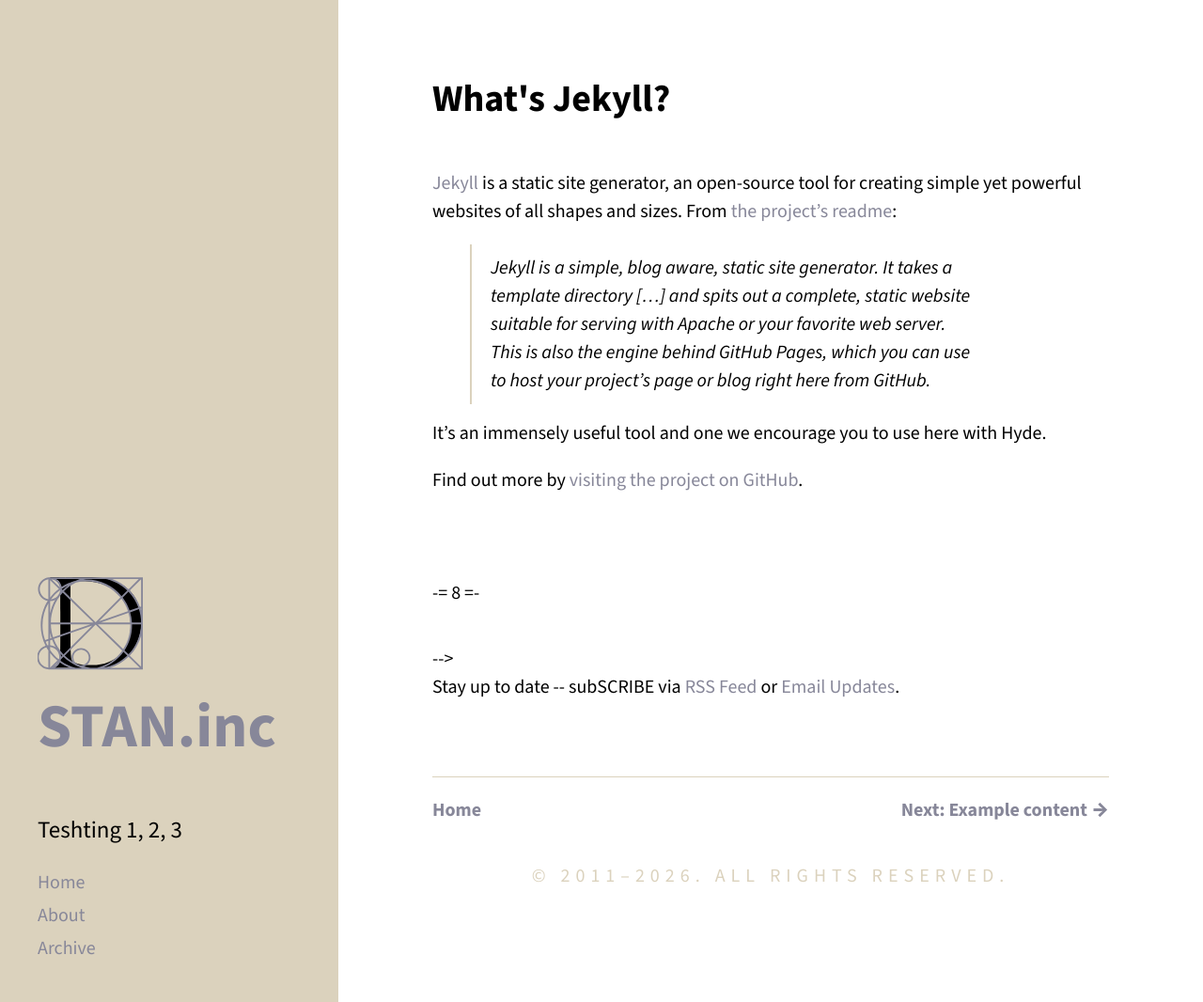
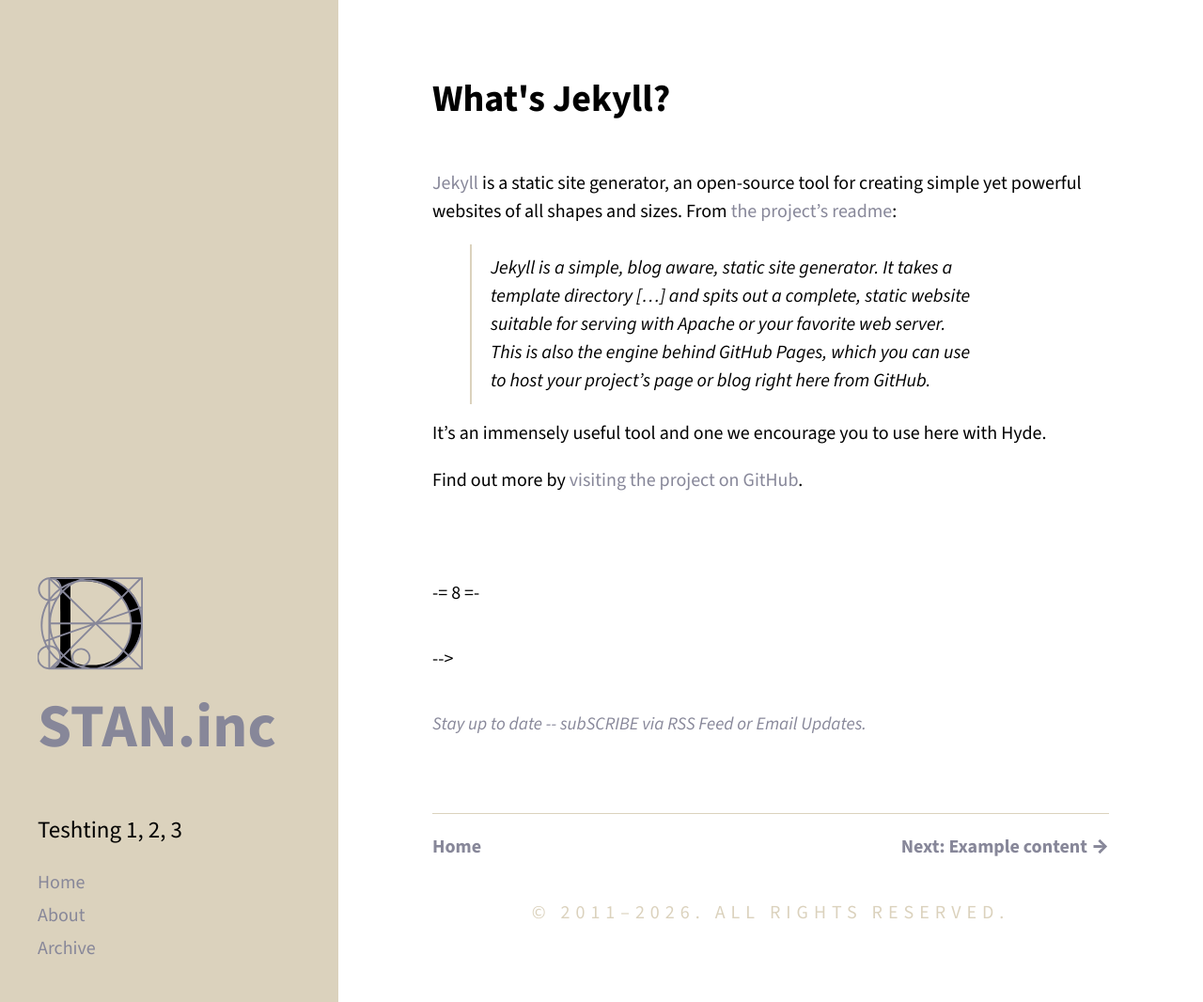
Before and after one commit to stam-ink/stam-ink.github.io, a Jekyll site: the page built from _posts/2012-02-06-whats-jekyll.md, in a window 1280 px wide and 1066 px high. Shown: the whole window at 94% size. Built offline with Jekyll 4.4.1, drawn with Linux system fonts in a browser that asks for light colours.

Commit message:
Update hyde.css

```diff
--- a/public/css/hyde.css
+++ b/public/css/hyde.css
@@ -1171,6 +1171,19 @@ ul.master-blog-index li a:hover .index-subtitle {
   color: #999384 !important; /* Master hover color */
 }
 
+/* ==========================================================
+   Post Footer Subscription Text
+   ========================================================== */
+.post-subscription-note {
+  font-size: 0.95rem;
+  font-style: italic;
+  color: #878799 !important; /* Muted accent tone */
+  margin-top: 2rem !important;
+  margin-bottom: 1.5rem !important; /* Balanced gap right before the <hr> rule */
+  text-align: left;
+}
+
+
  /*
  End custom CSS
  */
```
